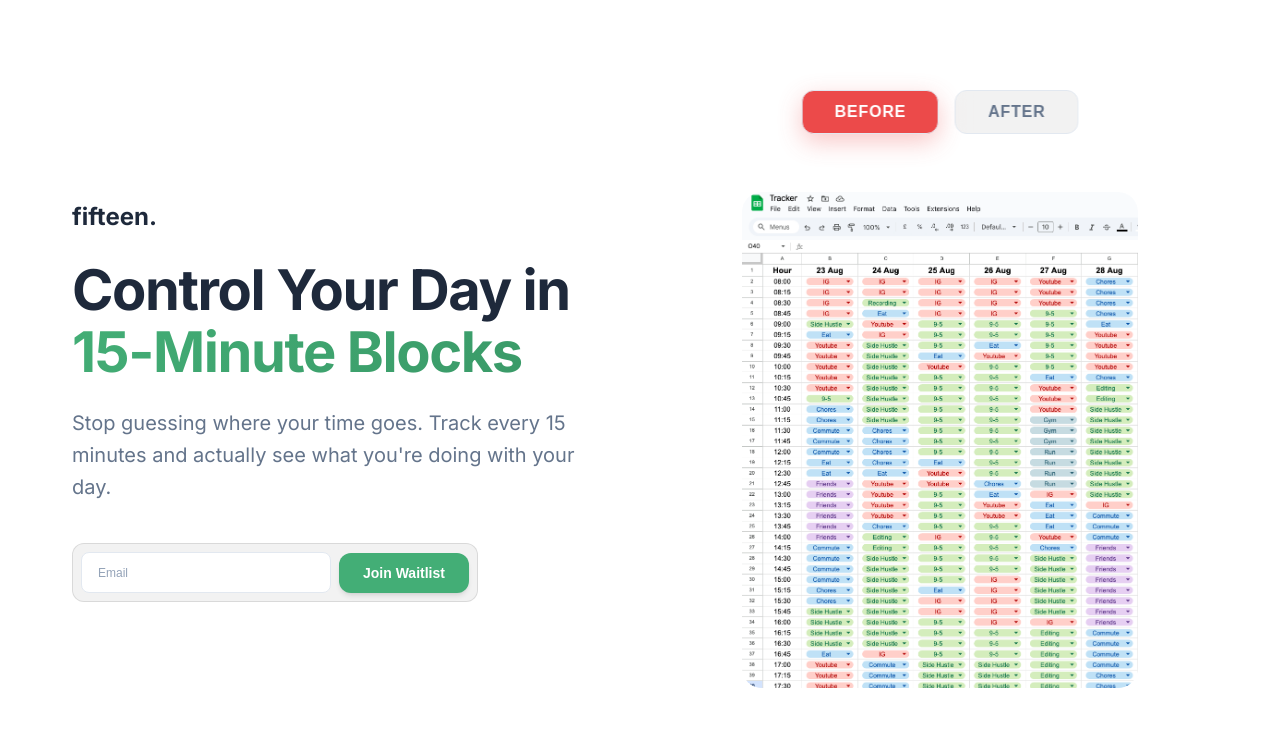
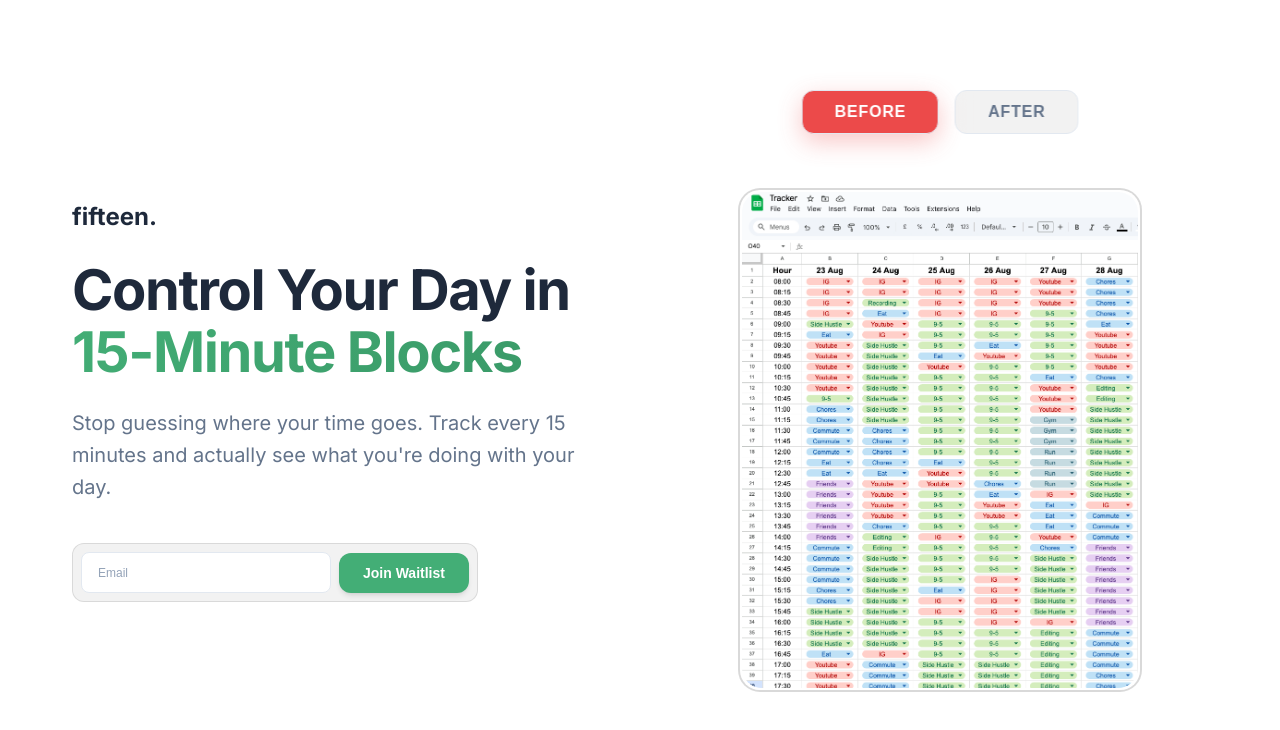
Before and after one commit to tryfifteenapp/website, a website: page index.html in a window 1280 px wide. Drawn offline with Linux system fonts and the light colour scheme.

Commit message:
added border

```diff
--- a/styles.css
+++ b/styles.css
@@ -302,6 +302,7 @@ body {
     justify-content: center;
     backdrop-filter: blur(10px);
     overflow: hidden;
+    box-shadow: 0 0 0 2px rgba(0, 0, 0, 0.15);
 }
 
 .placeholder-content {
```
